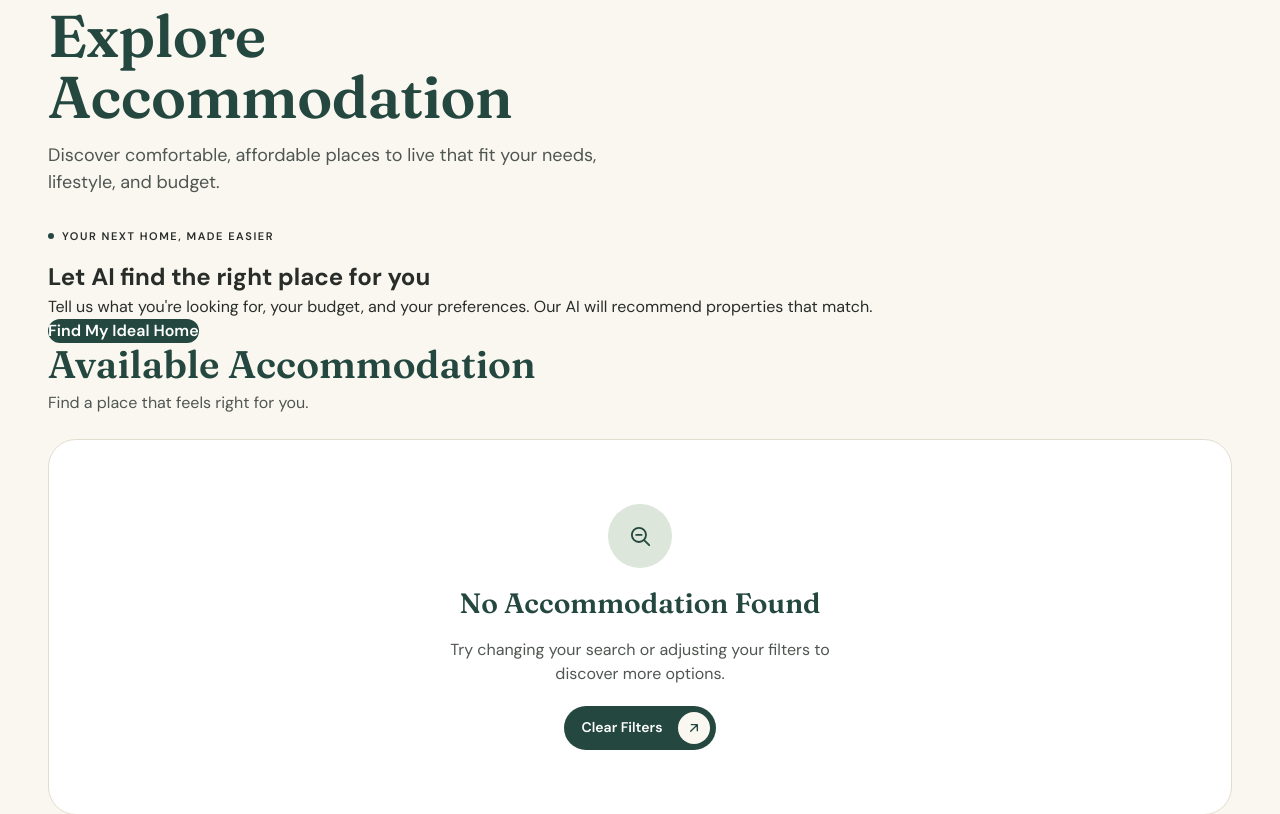
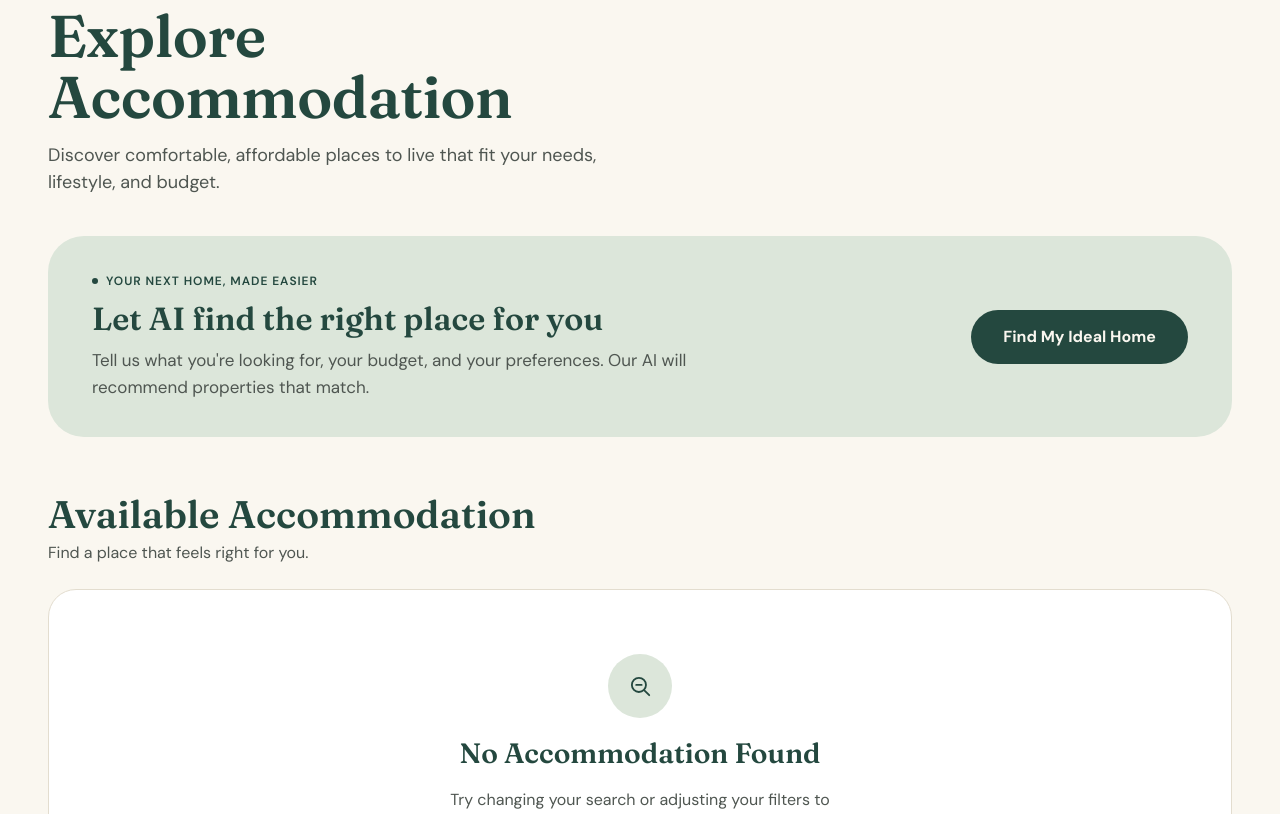
Before and after one commit to Toubassi/rental_website, a Django app: template rental_site/properties/templates/explore.html in a window 1280 px wide. Shown: the part 142-956 px from the top of the page. Run offline with Django 5.2, Linux system fonts and the light colour scheme; the template is opened without the code that fills it, so the values that code supplies are empty.

Commit message:
Style AI recommendations banner on Explore

```diff
--- a/rental_site/properties/static/css/explore.css
+++ b/rental_site/properties/static/css/explore.css
@@ -1227,3 +1227,85 @@ a.page-btn:hover {
 @media (max-width: 600px) {
   .page { padding-left: 22px; padding-right: 22px; }
 }
+
+/* ============ AI RECOMMENDATIONS BANNER ============ */
+/* All rules are scoped to .ai-recommendations-cta so the other .btn and
+   .eyebrow elements on the page do not change. */
+.ai-recommendations-cta {
+  display: flex;
+  align-items: center;
+  justify-content: space-between;
+  gap: 32px;
+  margin: 40px 0 56px;
+  padding: 36px 44px;
+  border-radius: 36px;
+  background: #DCE6DA;
+}
+
+.ai-recommendations-cta > div {
+  max-width: 640px;
+}
+
+.ai-recommendations-cta .eyebrow {
+  margin-bottom: 10px;
+  color: #24483F;
+  font-size: 12px;
+  letter-spacing: 0.08em;
+}
+
+.ai-recommendations-cta h2 {
+  margin: 0 0 8px;
+  color: #24483F;
+  font-family: "Fraunces", serif;
+  font-size: 32px;
+  font-weight: 600;
+  line-height: 1.2;
+}
+
+.ai-recommendations-cta p:not(.eyebrow) {
+  margin: 0;
+  color: #4F5651;
+  font-size: 17px;
+  line-height: 1.6;
+}
+
+.ai-recommendations-cta .btn {
+  flex-shrink: 0;
+  justify-content: center;
+  padding: 15px 32px;
+  border-radius: 999px;
+  background: #24483F;
+  color: #FAF7F0;
+  font-weight: 700;
+  text-decoration: none;
+  white-space: nowrap;
+}
+
+.ai-recommendations-cta .btn:hover {
+  background: #1B332D;
+  color: #FAF7F0;
+}
+
+.ai-recommendations-cta .btn:focus-visible {
+  outline: 3px solid #C8795A;
+  outline-offset: 3px;
+}
+
+@media (max-width: 720px) {
+  .ai-recommendations-cta {
+    flex-direction: column;
+    align-items: stretch;
+    gap: 24px;
+    padding: 28px 24px;
+    border-radius: 28px;
+  }
+
+  .ai-recommendations-cta h2 {
+    font-size: 26px;
+  }
+
+  .ai-recommendations-cta .btn {
+    width: 100%;
+    white-space: normal;
+  }
+}
--- a/rental_site/properties/templates/explore.html
+++ b/rental_site/properties/templates/explore.html
@@ -15,7 +15,7 @@
     />
 
     <!-- our custom style -->
-    <link rel="stylesheet" href="{% static 'css/explore.css' %}?v=3" />
+    <link rel="stylesheet" href="{% static 'css/explore.css' %}?v=4" />
     <link rel="stylesheet" href="{% static 'css/site-nav.css' %}?v=4" />
   </head>
 
```
